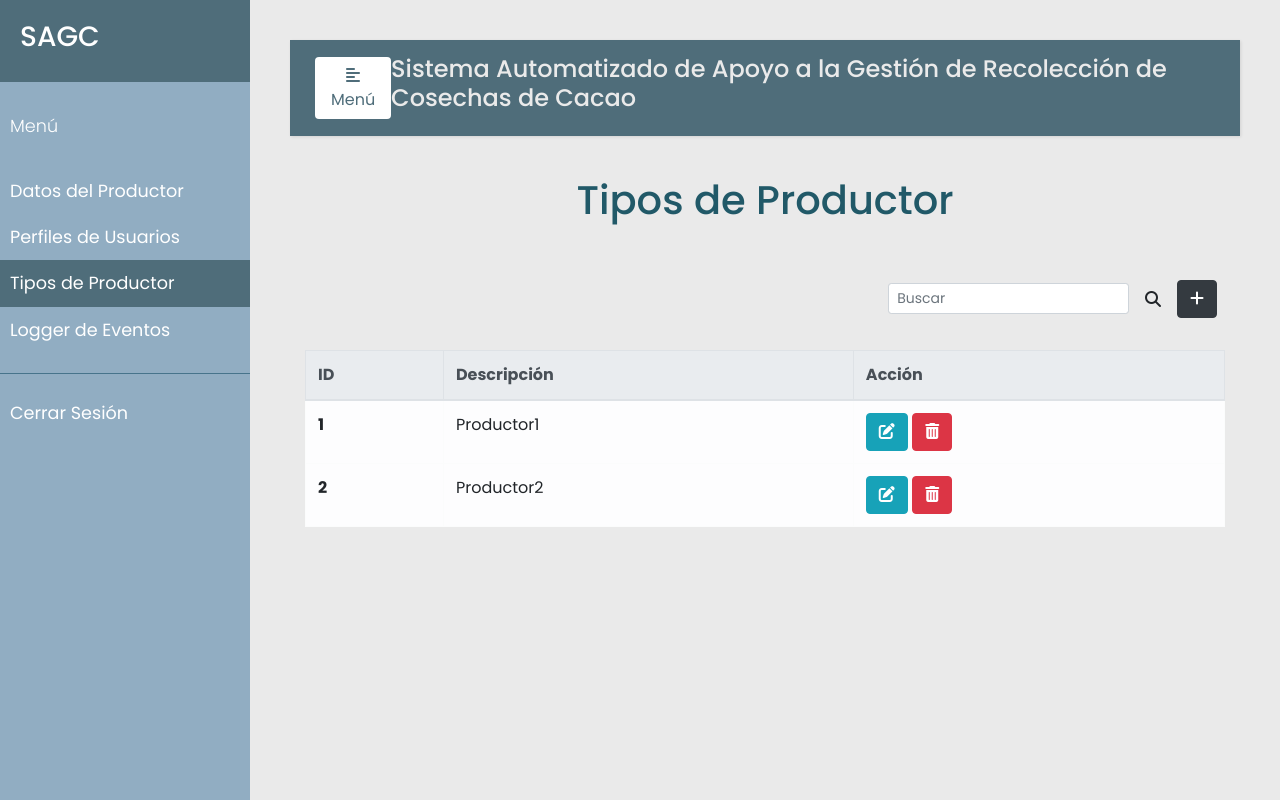
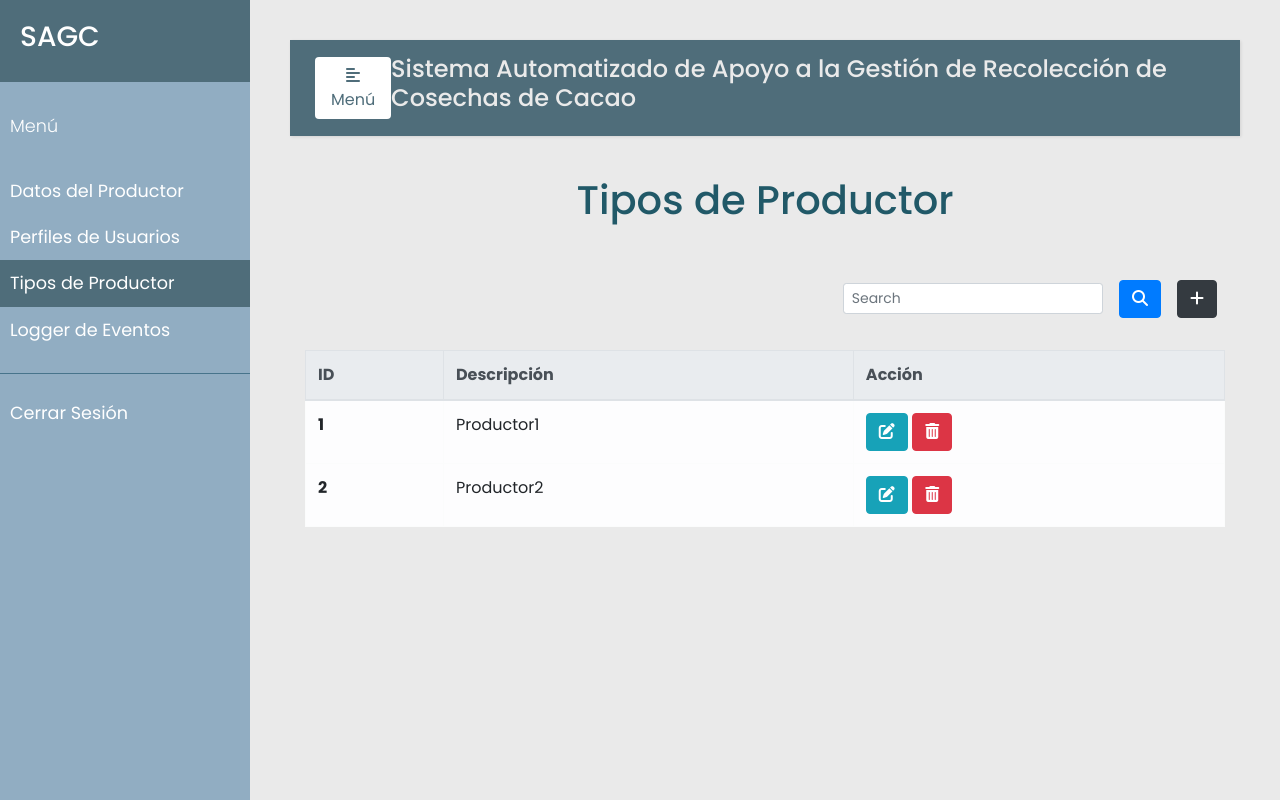
Before and after one commit to fungikami/SAGC, a Flask app: page /tipo_productor in a window 1280 px wide. Run offline with Flask 2, Linux system fonts and the light colour scheme; a user stored in the database is signed in; data comes from the database, SQL or seed files in the repository; some libraries are stand-ins or nearby versions.

```diff
--- a/app.py
+++ b/app.py
@@ -226,8 +226,20 @@ def search_perfil():
             apellido = User.query.filter_by(surname=form['search_perfil'])
 
             users = usuario.union(nombre, apellido)
+    return render_template("/search_perfil.html", error=error, users=users)
 
-    return render_template("/search_perfil.html", error=error, users=users)
+# Search Bar Productor
+@app.route('/search_tipoproductor/', methods=['GET', 'POST'])
+@login_required
+def search_tipoprod():
+    type_prod = []
+
+    if request.method == "POST":
+        if 'search_tipoproductor' in request.form:
+            form = request.form
+            type_prod = TypeProductor.query.filter_by(description=form['search_productor'])
+
+    return render_template("/search_tipoproductor.html", type_prod=type_prod)
 
 # Logger de Eventos (requiere iniciar sesión)
 @app.route('/eventos')
--- a/templates/perfiles.html
+++ b/templates/perfiles.html
@@ -92,7 +92,8 @@
                           <select placeholder="Rol" name="rol" value="{{request.form.rol}}" id="form3Example1c" class="form-control" aria-describedby="inputGroupPrepend2" required>
                             <option selected disabled value="">Rol</option>
                             <option value="Administrador">Administrador</option>
-                            <option value="Usuario">Usuario</option>
+                            <option value="Analista de Ventas">Analista de Ventas</option>
+                            <option value="Vendedor">Vendedor</option>
                         </select>
                         </div>
                       </div>
--- a/templates/tipo_productor.html
+++ b/templates/tipo_productor.html
@@ -36,10 +36,11 @@
               </button>
             </div>
             <div class="p-2 bd-highlight" style="display:flex; align-content: flex-end;">
-              <form class="form-inline" style="justify-content: flex-end">
-                <input class="form-control form-control-sm mr-3 w-75" type="text" placeholder="Buscar"
-                  aria-label="Search">
-                <i class="fas fa-search" aria-hidden="true"></i>
+              <form action='/search_tipoproductor' method="post" class="form-inline" style="justify-content: flex-end">
+                <input class="form-control form-control-sm mr-3 w-75" type="text" placeholder="Search" aria-label="Buscar" name="search_tipoproductor">
+                <button type="submit" form="search_tipoproductor" id="search_tipoproductor" name="action-type" value="search" class="btn btn-primary">
+                  <i class="fas fa-search" aria-hidden="true"></i>
+                </button>
               </form>
             </div>
         </div>
```
